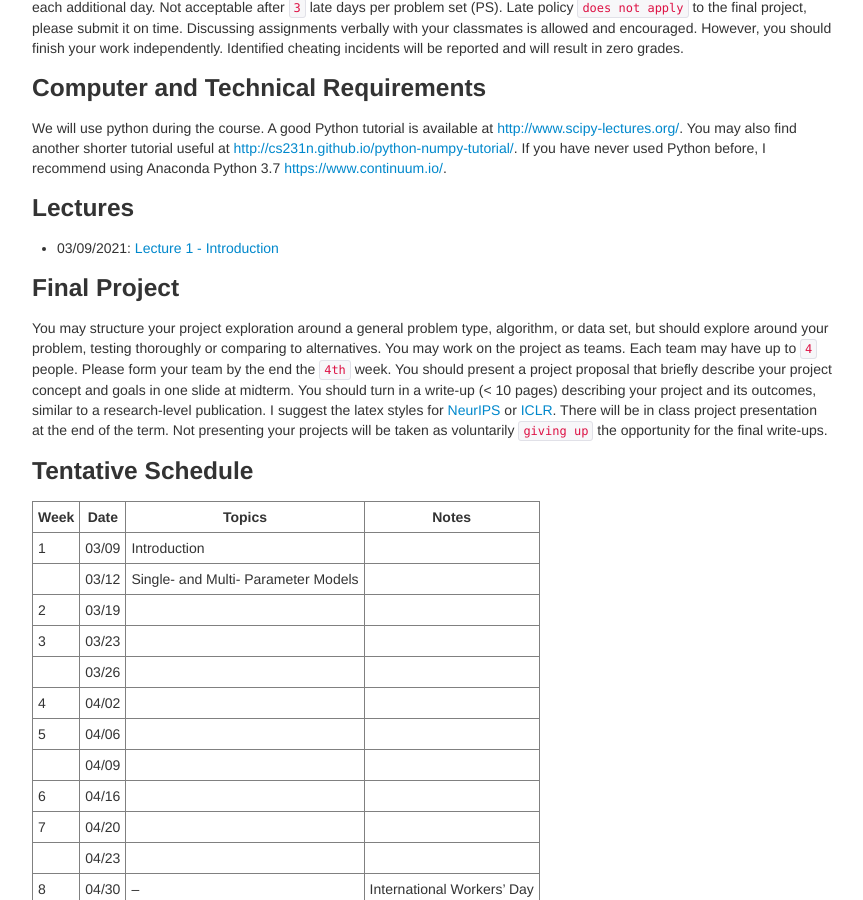
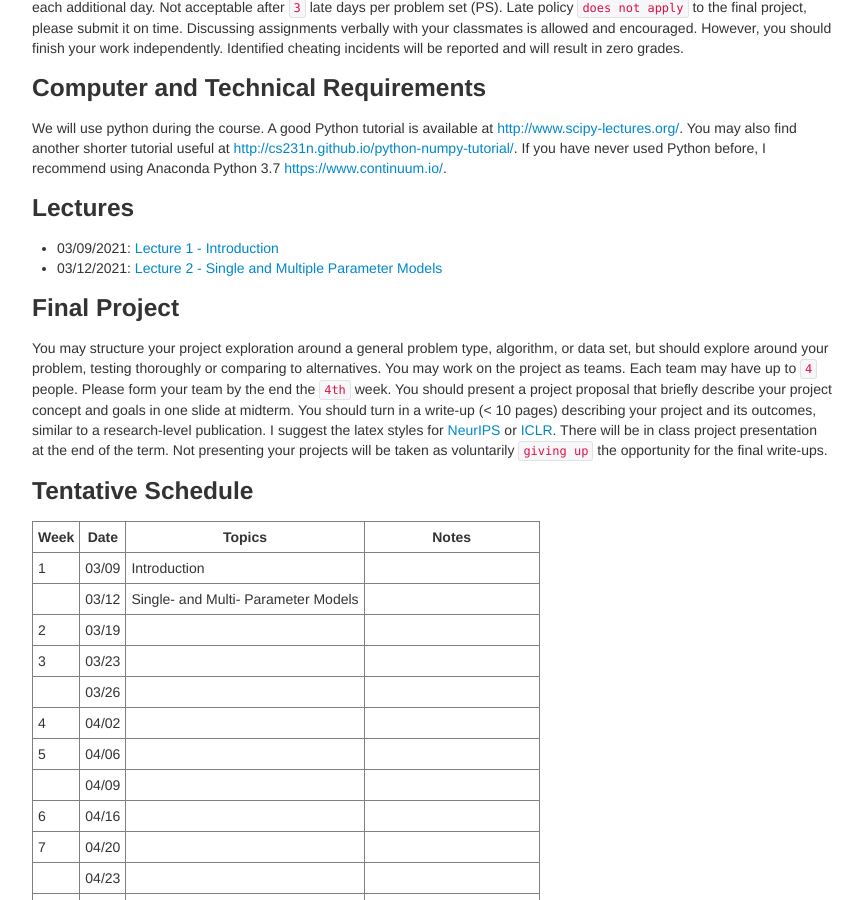
Before and after one commit to zcrabbit/zcrabbit.github.io, a Jekyll site: the page built from courses/btc-s21.md, in a window 1280 px wide and 900 px high, scrolled down 915 px. Shown: the whole window, without its empty margins (208-1071 px from the left). Built offline with Jekyll 4.4.1, drawn with Linux system fonts in a browser that asks for light colours.

Commit message:
lecture 2 out

```diff
--- a/courses/btc-s21.md
+++ b/courses/btc-s21.md
@@ -40,6 +40,7 @@ We will use python during the course. A good Python tutorial is available at <ht
 
 ### Lectures
 - 03/09/2021: [Lecture 1 - Introduction]({{sites.baseurl}}/static/slides/btc_spring21/lec01.pdf)
+- 03/12/2021: [Lecture 2 - Single and Multiple Parameter Models]({{sites.baseurl}}/static/slides/btc_spring21/lec02.pdf)
 
 
 <!-- ### Assignments -->
```
Also changed, not shown: 3 other files.
